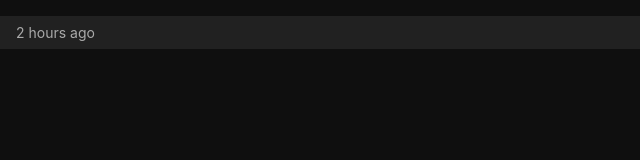
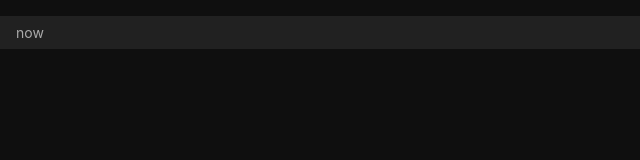
Before and after one commit to ravanabackup/qurbana, a plain HTML site: page index.html in a window 1280 px wide. Shown: the full height of the page, 0-640 px from the left. Drawn offline with Linux system fonts and the light colour scheme.

Commit message:
deploy: 5429e59a99d3bbb0b49e00045c975fbbbfafd46d

```diff
--- a/index.html
+++ b/index.html
@@ -17,7 +17,7 @@
     </ul>
 
     <footer>
-      <time class="js-relative-time" datetime="2025-03-22T23:14:02.677Z">2025-03-22T23:14:02.677Z</time>
+      <time class="js-relative-time" datetime="2025-03-23T01:15:28.213Z">2025-03-23T01:15:28.213Z</time>
       <span><a class="footer-link" href="https://github.com/osmoscraft/osmosfeed">osmosfeed 1.15.1</a></span>
     </footer>
 
```
Also changed, not shown: 1 other file.
